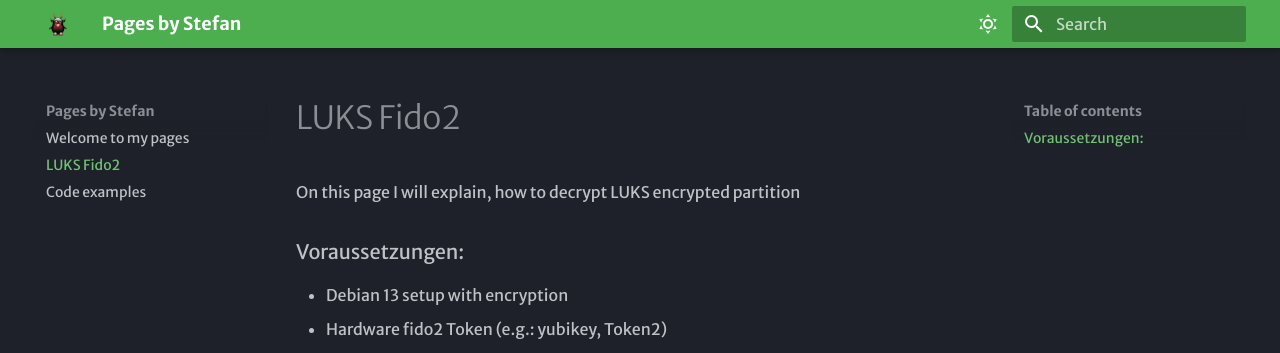
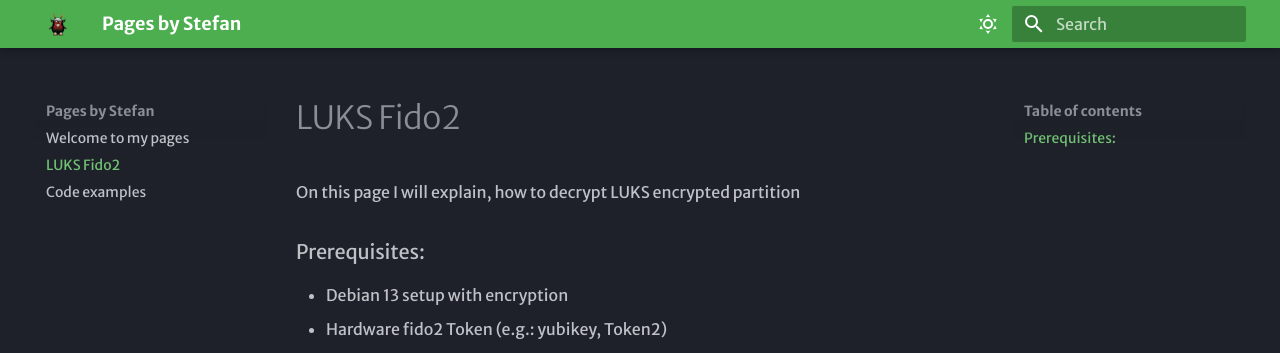
Before and after one commit to triepo/mkdoc-journey, an MkDocs documentation site: the page built from docs/LUKS-Fido2.md, in a window 1280 px wide. Shown: the top 353 px of the page. Built offline with MkDocs 1.6.1 and Material for MkDocs 9.7.7, drawn with Linux system fonts in a browser that asks for light colours; some web fonts are replaced.

Commit message:
translated LUKS-Fido2.md

```diff
--- a/docs/LUKS-Fido2.md
+++ b/docs/LUKS-Fido2.md
@@ -1,5 +1,5 @@
 On this page I will explain, how to decrypt LUKS encrypted partition
 
-### Voraussetzungen:
+### Prerequisites:
  * Debian 13 setup with encryption
  * Hardware fido2 Token (e.g.: yubikey, Token2)
```
